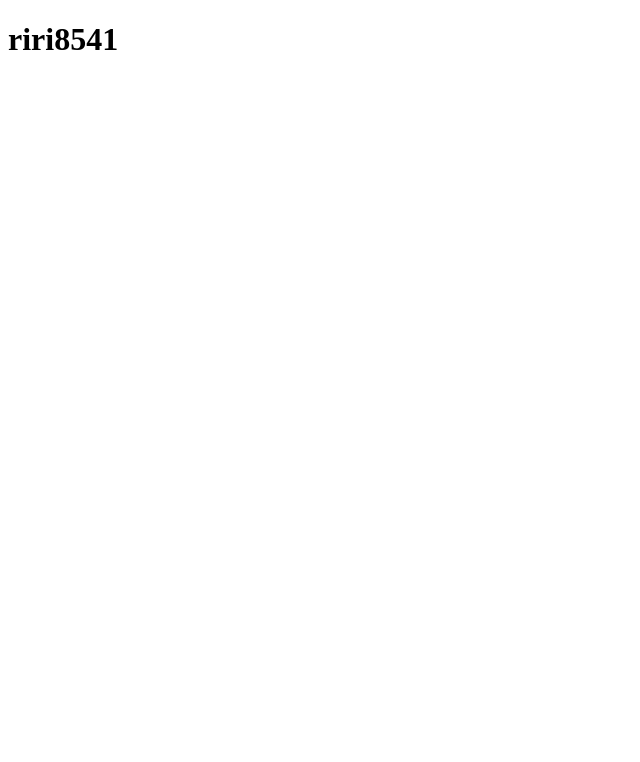
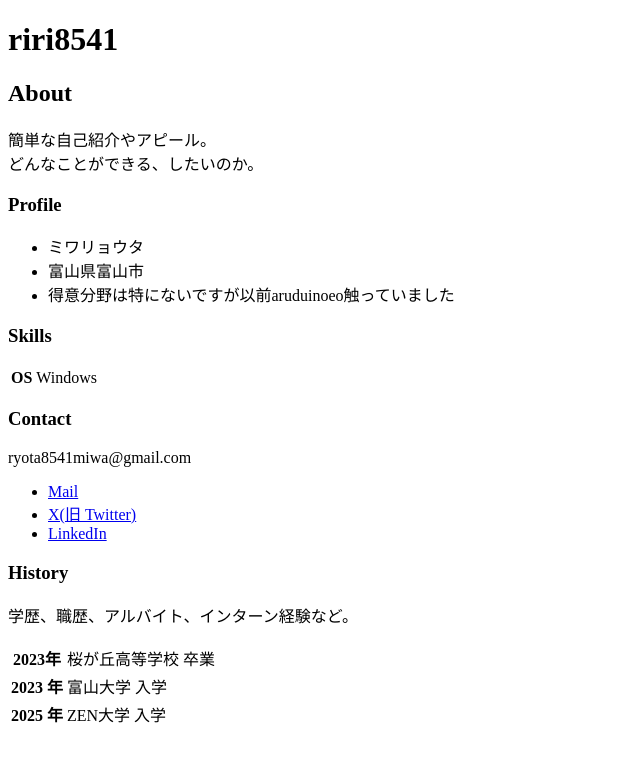
Before and after one commit to riri8541/riri8541.github.io, a plain HTML site: page index.html in a window 1280 px wide. Shown: the whole page, without its empty margins (0-640 px from the left). Drawn offline with Linux system fonts and the light colour scheme.

Commit message:
ポートフォリオに必要な情報を追加

```diff
--- a/index.html
+++ b/index.html
@@ -9,3 +9,53 @@
     <h1>riri8541</h1>
   </body>
 </html>
+
+    <h2>About</h2>
+    <p>
+      簡単な自己紹介やアピール。<br>
+      どんなことができる、したいのか。
+    </p>
+
+    <h3>Profile</h3>
+    <ul>
+      <li>ミワリョウタ</li>
+      <li>富山県富山市</li>
+      <li>得意分野は特にないですが以前aruduinoeo触っていました</li>
+    </ul>
+
+    <h3>Skills</h3>
+    <table>
+      <tr>
+        <th>OS</th>
+        <td>Windows</td>
+      </tr>
+
+    </table>
+
+
+    <h3>Contact</h3>
+    <p>ryota8541miwa@gmail.com</p>
+    <ul>
+      <li><a href="mailto:name@example.com">Mail</a></li>
+      <li><a href="https://twitter.com/n_yobikou">X(旧 Twitter)</a></li>
+      <li><a href="https://www.linkedin.com/">LinkedIn</a></li>
+    </ul>
+
+    <h3>History</h3>
+    <p>学歴、職歴、アルバイト、インターン経験など。</p>
+    <table>
+      <tr>
+        <th>2023年</th>
+        <td>桜が丘高等学校 卒業</td>
+      </tr>
+      <tr>
+        <th>2023 年</th>
+        <td>富山大学 入学</td>
+      </tr>
+      <tr>
+        <th>2025 年</th>
+        <td>ZEN大学 入学</td>
+      </tr>
+    </table>
+     </body>
+</html>
```
